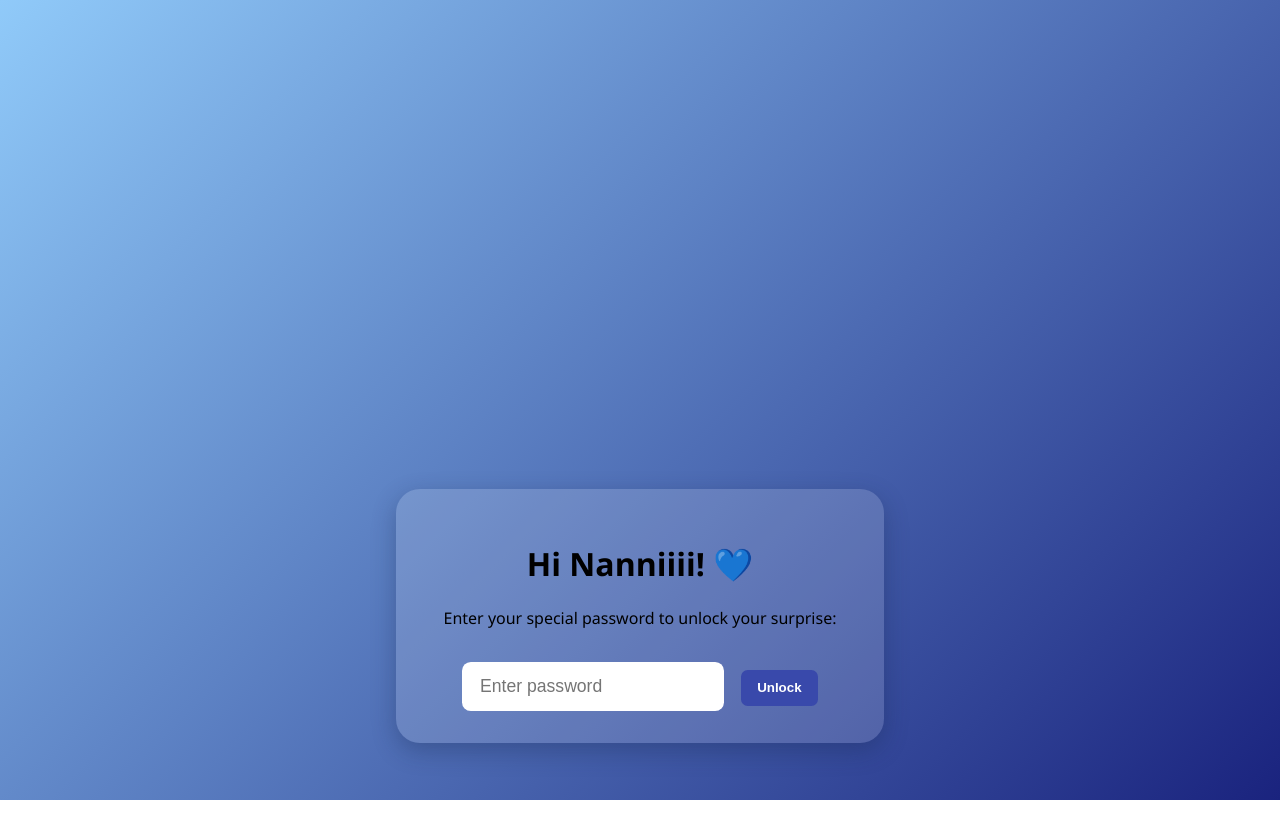
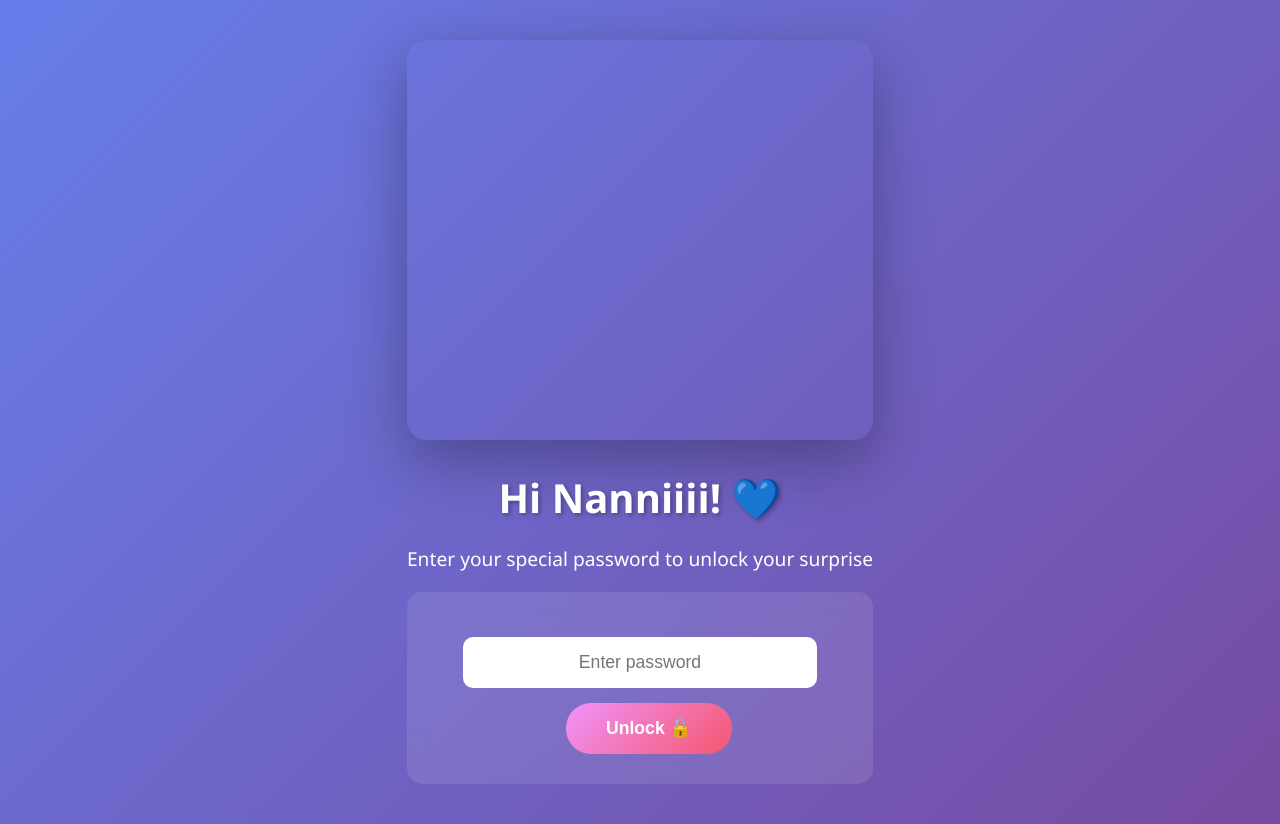
Before and after one commit to aditya0kmr/-love-for-nandini, a plain HTML site: page index.html in a window 1280 px wide. Before the commit the page ends 800 px from the top, so only its background shows below. Drawn offline with Linux system fonts and the light colour scheme; some packages are replaced by stand-ins of ours; a script that the page names is missing.

Commit message:
Enhanced index.html with improved design and 3D heart

```diff
--- a/index.html
+++ b/index.html
@@ -1,27 +1,150 @@
 <!DOCTYPE html>
-<html>
+<html lang="en">
 <head>
-    <title>Welcome to Nanniiii's Surprise!</title>
+    <meta charset="UTF-8">
+    <meta name="viewport" content="width=device-width, initial-scale=1.0">
+    <title>Welcome to Nanniiii's Surprise! 💙</title>
     <link rel="stylesheet" href="assets/styles/style.css" />
+    <style>
+        body {
+            margin: 0;
+            padding: 0;
+            font-family: 'Segoe UI', Tahoma, Geneva, Verdana, sans-serif;
+            background: linear-gradient(135deg, #667eea 0%, #764ba2 100%);
+            color: white;
+            min-height: 100vh;
+            display: flex;
+            align-items: center;
+            justify-content: center;
+        }
+
+        .container {
+            text-align: center;
+            padding: 40px;
+            max-width: 600px;
+            animation: fadeIn 1s ease-in;
+        }
+
+        @keyframes fadeIn {
+            from { opacity: 0; transform: translateY(20px); }
+            to { opacity: 1; transform: translateY(0); }
+        }
+
+        .spline-container {
+            width: 100%;
+            height: 400px;
+            border-radius: 20px;
+            overflow: hidden;
+            margin-bottom: 30px;
+            box-shadow: 0 20px 60px rgba(0,0,0,0.3);
+        }
+
+        h1 {
+            font-size: 2.5rem;
+            margin: 20px 0;
+            text-shadow: 2px 2px 4px rgba(0,0,0,0.3);
+        }
+
+        .password-box {
+            background: rgba(255,255,255,0.1);
+            backdrop-filter: blur(10px);
+            padding: 30px;
+            border-radius: 15px;
+            margin-top: 20px;
+        }
+
+        input[type="password"] {
+            width: 80%;
+            padding: 15px;
+            font-size: 1.1rem;
+            border: none;
+            border-radius: 10px;
+            margin: 15px 0;
+            text-align: center;
+        }
+
+        button {
+            background: linear-gradient(135deg, #f093fb 0%, #f5576c 100%);
+            color: white;
+            border: none;
+            padding: 15px 40px;
+            font-size: 1.1rem;
+            border-radius: 25px;
+            cursor: pointer;
+            font-weight: bold;
+            transition: transform 0.2s;
+        }
+
+        button:hover {
+            transform: scale(1.05);
+        }
+
+        .error-msg {
+            color: #ff6b6b;
+            margin-top: 10px;
+            font-weight: bold;
+        }
+
+        .hidden {
+            display: none;
+        }
+    </style>
 </head>
 <body>
+    <div class="container">
         <!-- Spline 3D Heart Animation -->
+        <div class="spline-container">
             <script type="module" src="https://unpkg.com/@splinetool/viewer@1.12.0/build/spline-viewer.js"></script>
-        <spline-viewer url="https://prod.spline.design/aYBvTL4xuWdzsIrR/scene.splinecode" style="width: 100%; height: 400px; border-radius: 1em; margin-bottom: 2em;"></spline-viewer>    <div id="welcome-box">
+            <spline-viewer url="https://prod.spline.design/aYBvTL4xuWdzsIrR/scene.splinecode" style="width: 100%; height: 100%;"></spline-viewer>
+        </div>
+
+        <div id="password-section">
             <h1>Hi Nanniiii! 💙</h1>
-      <p>Enter your special password to unlock your surprise:</p>
-      <input type="password" id="pw-input" placeholder="Enter password">
-      <button onclick="checkPassword()">Unlock</button>
-      <p id="error-msg" class="hidden" style="color:#d32f2f;">Wrong password, try again my love!</p>
-      <div id="greeting" class="hidden">
-        <h2>💖 Welcome, Nandini Sharma! 💖</h2>
-        <p>You're about to experience something magical from Aadi!</p>
-        <audio controls autoplay class="hidden" id="welcome-audio">
-          <source src="assets/audio/love-theme.mp3" type="audio/mpeg">
-        </audio>
-        <div class="hidden" id="confetti"></div>
+            <p style="font-size: 1.2rem; margin: 20px 0;">Enter your special password to unlock your surprise</p>
+
+            <div class="password-box">
+                <input type="password" id="pw-input" placeholder="Enter password" />
+                <br>
+                <button onclick="checkPassword()">Unlock 🔓</button>
+                <p id="error-msg" class="error-msg hidden">Wrong password, try again my love! ❤️</p>
             </div>
         </div>
-    <script src="assets/scripts/welcome.js"></script>
+
+        <div id="success-section" class="hidden">
+            <h2>🎉 Welcome, Nandini Sharma! 🎉</h2>
+            <p style="font-size: 1.3rem;">Get ready for something magical from Aadi!</p>
+            <button onclick="goToNextPage()" style="margin-top: 20px;">Continue to Your Surprise 💝</button>
+        </div>
+    </div>
+
+    <script>
+        function checkPassword() {
+            const input = document.getElementById('pw-input').value;
+            const errorMsg = document.getElementById('error-msg');
+            const passwordSection = document.getElementById('password-section');
+            const successSection = document.getElementById('success-section');
+
+            // Password: nandini123 (you can change this)
+            if (input === 'nandini123' || input === 'Nandini' || input === 'nanniiii') {
+                passwordSection.classList.add('hidden');
+                successSection.classList.remove('hidden');
+                errorMsg.classList.add('hidden');
+            } else {
+                errorMsg.classList.remove('hidden');
+                input.value = '';
+            }
+        }
+
+        function goToNextPage() {
+            window.location.href = 'page2.html';
+        }
+
+        // Allow Enter key to submit
+        document.getElementById('pw-input').addEventListener('keypress', function(e) {
+            if (e.key === 'Enter') {
+                checkPassword();
+            }
+        });
+    </script>
 </body>
 </html>
```
Lines whose indentation alone changed are shown as unchanged.
